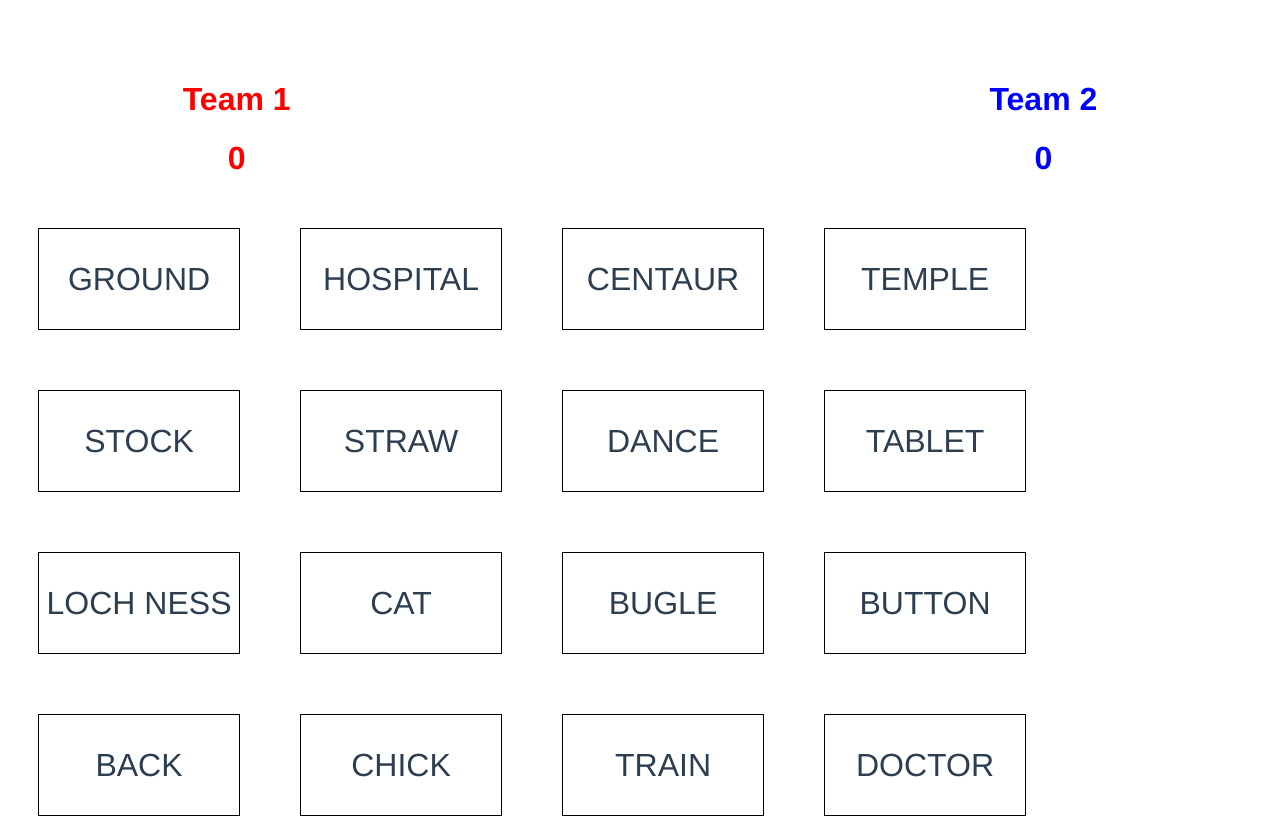
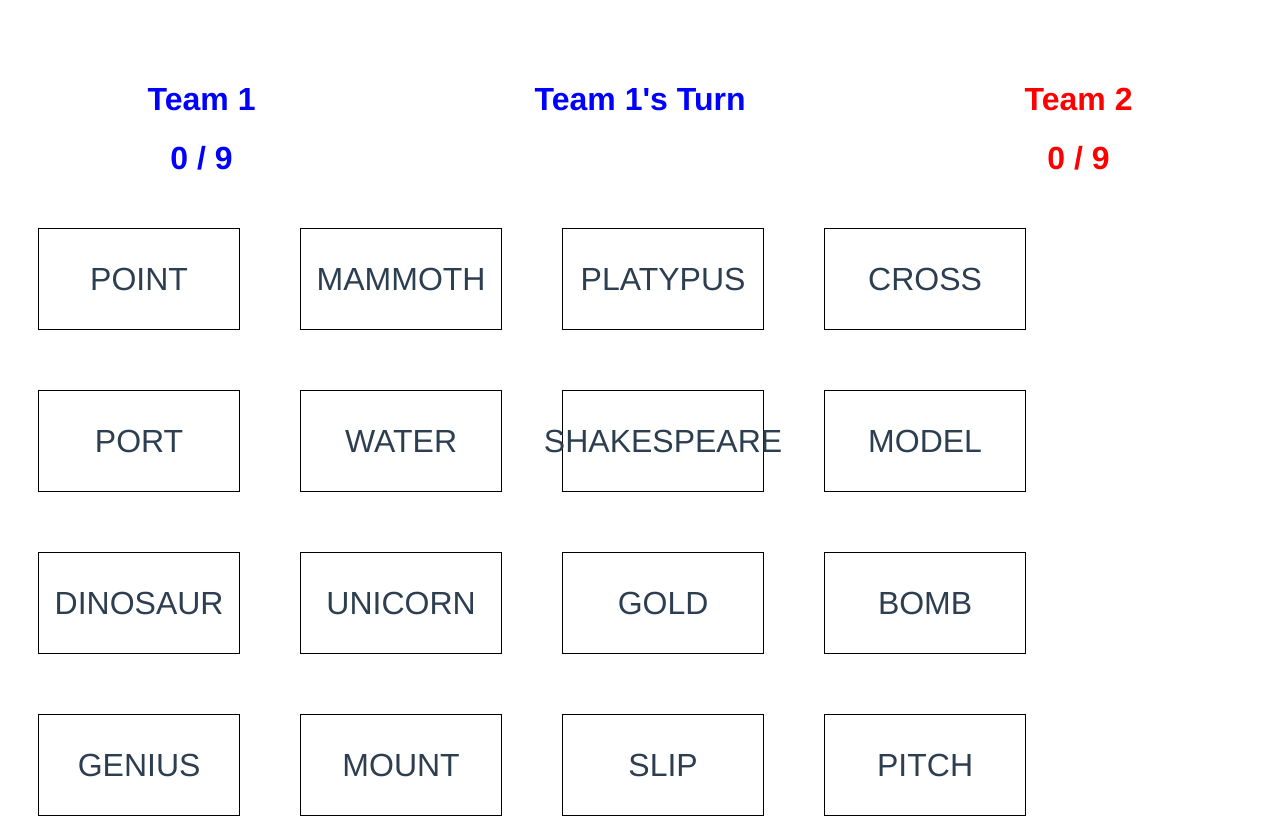
Before and after one commit to wwzeb/fe_codenames, a Vue app: page / in a window 1280 px wide. Shown: the top 817 px of the page. Built offline with nearby package versions, Linux system fonts and the light colour scheme.

Commit message:
Turns, full scoring

```diff
--- a/src/App.vue
+++ b/src/App.vue
@@ -5,23 +5,28 @@
         :teamName="teams.team1.name"
         :score="teams.team1.score"
         :color="teams.team1.color"
+        :total="totals[teams.team1.color]"
       ></Score>
 
-      <Turn
-        :turn="teams.team1.name"
+      <Turn v-if="turn == 1"
+        :teamName="teams.team1.name"
         :color="teams.team1.color"
+      ></Turn>
+      <Turn v-else
+        :teamName="teams.team2.name"
+        :color="teams.team2.color"
       ></Turn>
 
       <Score
         :teamName="teams.team2.name"
         :score="teams.team2.score"
         :color="teams.team2.color"
+        :total="totals[teams.team2.color]"
       ></Score>
     </div>
 
     <div class="board">
       <GameBoard>
-
           <Codename
               v-for="codename in codenames"
               :key="codename.codename"
@@ -29,7 +34,6 @@
               :type="codename.type"
               :increaseScore="increaseScore"
           ></Codename>
-
       </GameBoard>
     </div>
   </div>
@@ -51,26 +55,46 @@ export default {
     Turn
   },
   created: function() {
-    const words = WordsFile.split('\n');
-    let randomWords = [];
-    while(randomWords.length <= 24){
-      let randomNum = Math.floor(Math.random() * words.length) + 1;
-      if(randomWords.indexOf(words[randomNum]) === -1) randomWords.push(words[randomNum]);
-    }
-    this.codenames = randomWords.map(word => {
-      return {
-        codename: word,
-        type: this.selectRandomColor(this.types),
-      }
-    });
-    let coinFlip = Math.round(Math.random()) + 1;
-    this.teams["team" + coinFlip]["color"] = "red-team";
-    this.teams["team" + ((coinFlip % 2) + 1)]["color"] = "blue-team";
+    this.setCodenames();
+    this.setTeamColors();
   },
   methods: {
+    setCodenames: function() {
+      this.codenames = this.getRandomWords().map(word => {
+        return {
+          codename: word,
+          type: this.selectRandomColor(this.types),
+        }
+      });
+    },
+    getRandomWords: function() {
+      let words = WordsFile.split('\n');
+      let randomWords = [];
+      while(randomWords.length <= 24){
+        let randomNum = Math.floor(Math.random() * words.length) + 1;
+        if(randomWords.indexOf(words[randomNum]) === -1) randomWords.push(words[randomNum]);
+      }
+      return randomWords;
+    },
     increaseScore: function (col) {
-      if (col === 'red') this.teams.team1.score++
-      if (col === 'blue') this.teams.team2.score++
+      let opposingTeamIndex = ((this.turn % 2) + 1);
+      switch (col) {
+        case this.teams["team" + this.turn].color:
+          this.teams["team" + this.turn].score++;
+          break;
+        case this.teams["team" + opposingTeamIndex].color:
+          this.teams["team" + opposingTeamIndex].score++;
+          this.turn = opposingTeamIndex;
+          break;
+        case "neutral":
+          this.turn = opposingTeamIndex;
+          break;
+        case "black":
+          alert("Team " + opposingTeamIndex + " Wins!");
+          break;
+        default:
+          break;
+      }
     },
     selectRandomColor: function (obj) {
       const typeArr = Object.keys(obj);
@@ -80,7 +104,9 @@ export default {
       if (obj[randomKey] > 0) {
         for(let [key, value] of Object.entries(obj)) {
             if(key.toString() == randomKey) {
-                obj[key] = value - 1
+              obj[key] = value - 1
+              if (randomKey == "red" || randomKey == "blue")
+                this.totals[randomKey]++;
             }
         }
         this.types = {...obj};
@@ -89,6 +115,11 @@ export default {
         delete this.types[randomKey]
         return this.selectRandomColor(this.types);
       }
+    },
+    setTeamColors: function() {
+      let coinFlip = Math.round(Math.random()) + 1;
+      this.teams["team" + coinFlip]["color"] = "red";
+      this.teams["team" + ((coinFlip % 2) + 1)]["color"] = "blue";
     }
   },
   data () {
@@ -109,7 +140,12 @@ export default {
         blue: 9,
         black: 1,
         neutral: 6
-      }
+      },
+      totals: {
+        red: 0,
+        blue: 0
+      },
+      turn: 1
     }
   }
 }
--- a/src/components/Score.vue
+++ b/src/components/Score.vue
@@ -4,7 +4,7 @@
     v-bind:class="[color]"
     >
       <h1>{{ teamName }}</h1>
-      <h1>{{ score }}</h1>
+      <h1>{{ score }} / {{ total }}</h1>
   </div>
 </template>
 
@@ -14,16 +14,17 @@ export default {
   props: [
       'teamName',
       'score',
-      'color'
+      'color',
+      'total'
   ]
 }
 </script>
 
 <style>
-.red-team {
+.red {
     color: red;
 }
-.blue-team {
+.blue {
     color: blue;
 }
 </style>
--- a/src/components/Turn.vue
+++ b/src/components/Turn.vue
@@ -3,7 +3,7 @@
     class="turn"
     v-bind:class="[color]"
     >
-      <h1>{{ teamName }}</h1>
+      <h1>{{ teamName }}'s Turn</h1>
   </div>
 </template>
 
```
